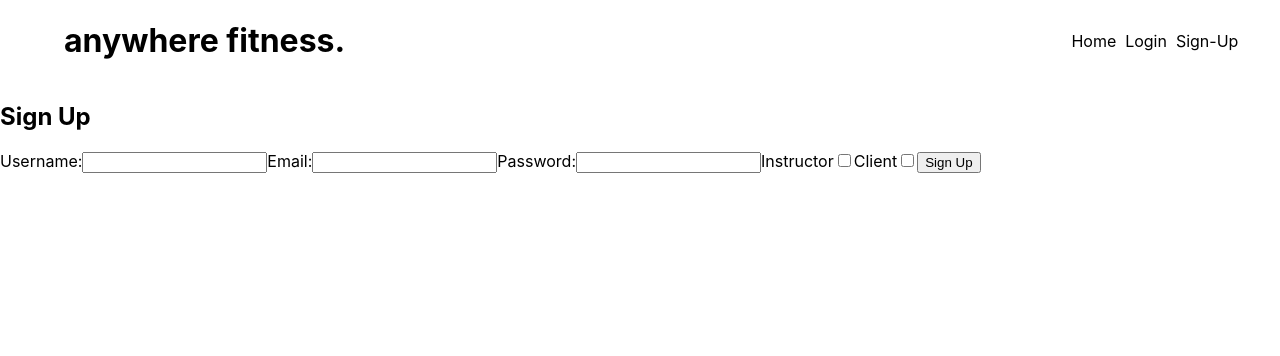
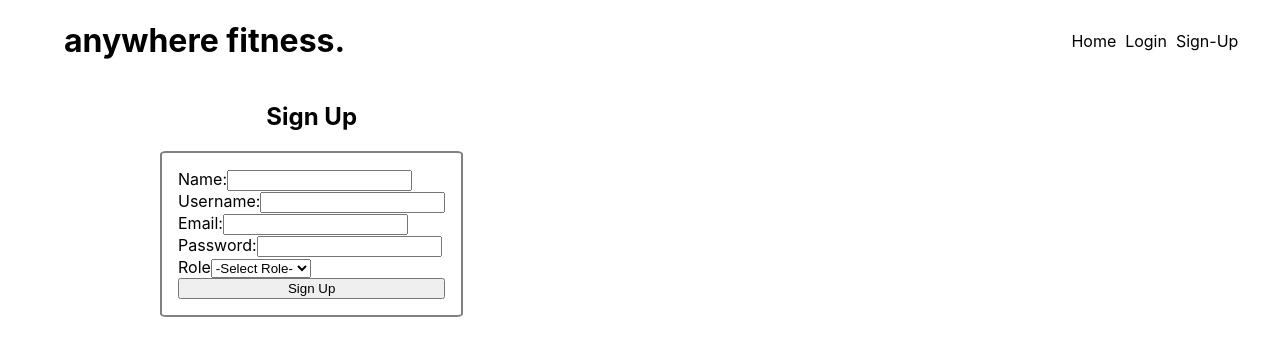
Before and after one commit to AnywhereFitness4/frontend, a React (Create React App) app in the folder anywhere-fitness/: page /signup in a window 1280 px wide. Shown: the top 356 px of the page. Built offline with nearby package versions, Linux system fonts and the light colour scheme.

Commit message:
Updated Signup Form layout, axios error still persists

```diff
--- a/anywhere-fitness/src/components/SignUp.js
+++ b/anywhere-fitness/src/components/SignUp.js
@@ -2,24 +2,47 @@ import React, { useState } from 'react';
 import schema from '../validation/SignupSchema';
 import * as yup from 'yup';
 import axios from 'axios'
+import styled from 'styled-components'
 
 const initialValues = {
+    name:'',
     username:'',
     email:'',
     password: '',
-    client: false,
-    instructor: false,
+    role:'',
     }
 
   const initialErrors = {
+    name:'',
     username:'',
     email:'',
     password:'',
+    role:'',
     }
 
   const initialUsers = []
   const isDisabled = true
-  const url = 'url'
+
+
+  const ContainerSignup = styled.div`
+  display:flex;
+  flex-direction: column;
+  flex-wrap: wrap;
+  align-items: center;
+  margin: 0 0 0 10rem;
+
+
+  .form-container{
+      display:flex;
+      flex-direction: column;
+      flex-wrap: wrap;
+      justify-content: center;
+      border:2px solid gray;
+      border-radius:2%;
+      padding:1rem;
+    }
+
+  `
 
   export default function SignUp() {
 
@@ -29,27 +52,35 @@ const initialValues = {
     const [users, setUsers] = useState(initialUsers)
 
     const onChange = (event) => {
-        const { name, value } = event.target;
-        inputChange(name, value);
+        const {name, value, type, checked} = event.target
+        const valueToUse = type === 'checkbox' ? checked : value
+        inputChange(name, valueToUse);
     }
 
-    const inputChange = (name, value) => {
+    const inputChange = ( name, value ) => {
+        yup
+          .reach(schema, name)
+          .validate(value)
+          .then(() => {
+            setErrors({
+              ...errors,
+              [ name ] : "",
+            })
+          })
+          .catch(err => {
+            setErrors({
+              ...errors,
+              [name] : err.errors[0],
+            })
+          })
 
-        yup.reach(schema, name)
-            .validate(value)
-            .then(() => {
-                setErrors({ ...errors, [name]: '' })
-            })
-            .catch((err) => {
-                setErrors({ ...errors, [name]: err.errors[0] })
-            })
+          setValues({ ...values, [name]:value })
+      }
 
-        setUsers({ ...users, [name]: value })
-    }
 
     const addUser = (newUsers) => {
     axios
-    .post(url, newUsers)
+    .post('https://anywhere-fitness-4u.herokuapp.com/api/users/register', newUsers)
     .then(res => {
         setUsers([res.data, ...values])
 
@@ -63,14 +94,27 @@ const newUser = (e) => {
     addUser(values)
 }
 return (
-<div>
+<ContainerSignup>
     <h2>Sign Up</h2>
     <div className="errors">
         <div>{errors.username}</div>
         <div>{errors.email}</div>
         <div>{errors.password}</div>
+        <div>{errors.name}</div>
+        <div>{errors.role}</div>
     </div>
     <form className ='form-container' onSubmit={newUser}>
+
+
+    <label>Name:
+            <input
+            type='name'
+            value = {values.name}
+            onChange={onChange}
+            name='name'
+            />
+    </label>
+
         <label>Username:
             <input
             type='text'
@@ -79,6 +123,7 @@ return (
             name='username'
             />
         </label>
+
         <label>Email:
             <input
             type='email'
@@ -87,6 +132,7 @@ return (
             name='email'
             />
         </label>
+
         <label>Password:
             <input
             type="password"
@@ -95,25 +141,17 @@ return (
             name="password"
             />
         </label>
-        <label>Instructor
-            <input
-            type='checkbox'
-            checked={values.instructor}
-            name='instructor'
-            onChange={onChange}
-            />
-        </label>
-        <label>Client
-            <input
-            type='checkbox'
-            checked={values.client}
-            name='client'
-            onChange={onChange}
-            />
+
+        <label>Role
+            <select name="role" id='role-dropdown' value={values.role} onChange={onChange}>
+                    <option value="">-Select Role-</option>
+                    <option value="client">client</option>
+                    <option value="instructor">instructor</option>
+            </select>
         </label>
         <button>Sign Up</button>
     </form>
-</div>
+</ContainerSignup>
 
 )
 
--- /dev/null
+++ b/anywhere-fitness/src/validation/SignupSchema.js
@@ -0,0 +1,21 @@
+import * as yup from "yup";
+
+
+export default yup.object().shape({
+    name: yup
+        .string()
+        .required("Name is required")
+        .min(8, "Name must be at least 8 characters long"),
+    username: yup
+        .string()
+        .required("Username is required")
+        .min(8, "Username must be at least 8 characters long"),
+    password: yup
+        .string()
+        .required("Password is Required")
+        .min(6, "Passwords must be at least 8 characters long."),
+    email: yup
+        .string()
+        .required("Email is required"),
+    role:yup.string().oneOf(['client', 'instructor']).required(),
+});
```
Also changed, not shown: 1 other file (tests, documents, lock files or other folders).
